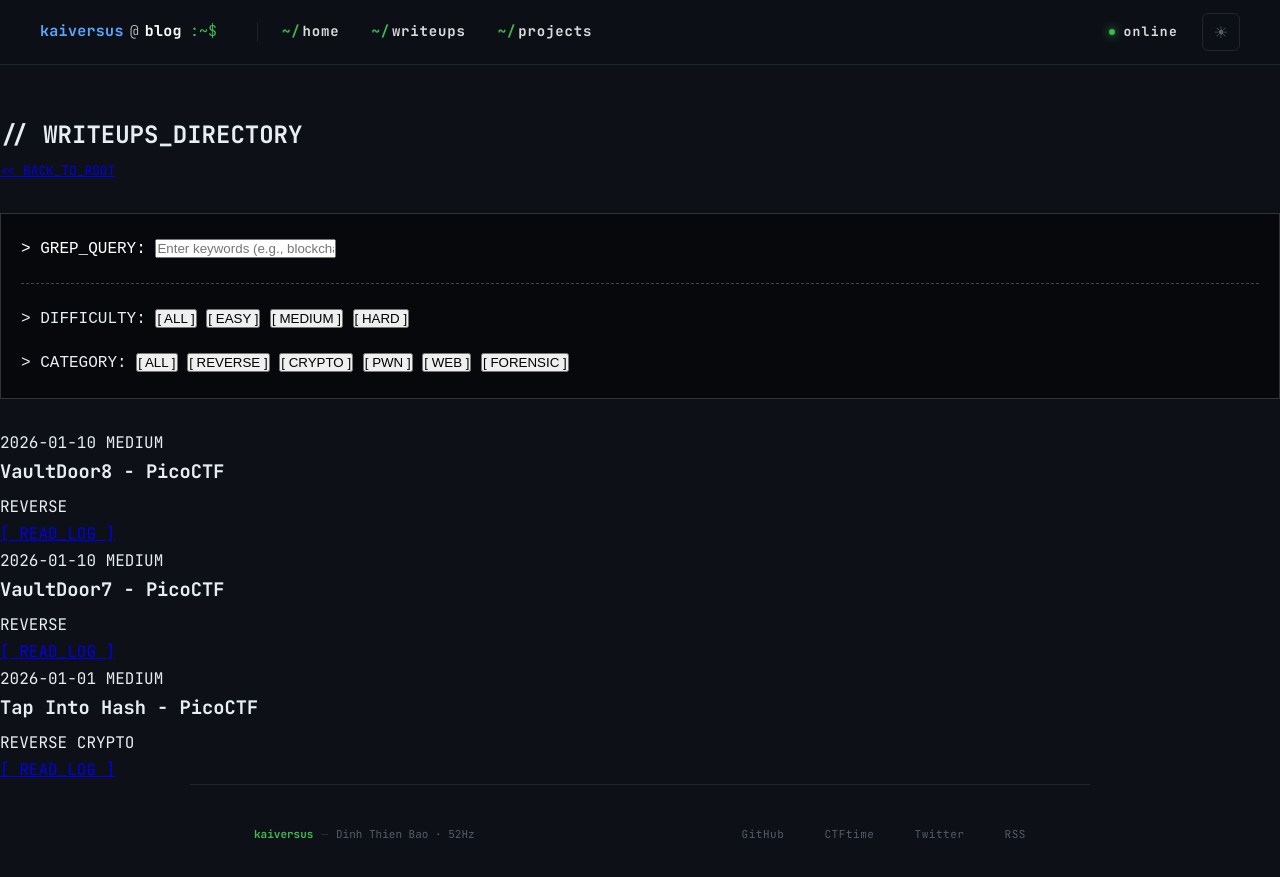
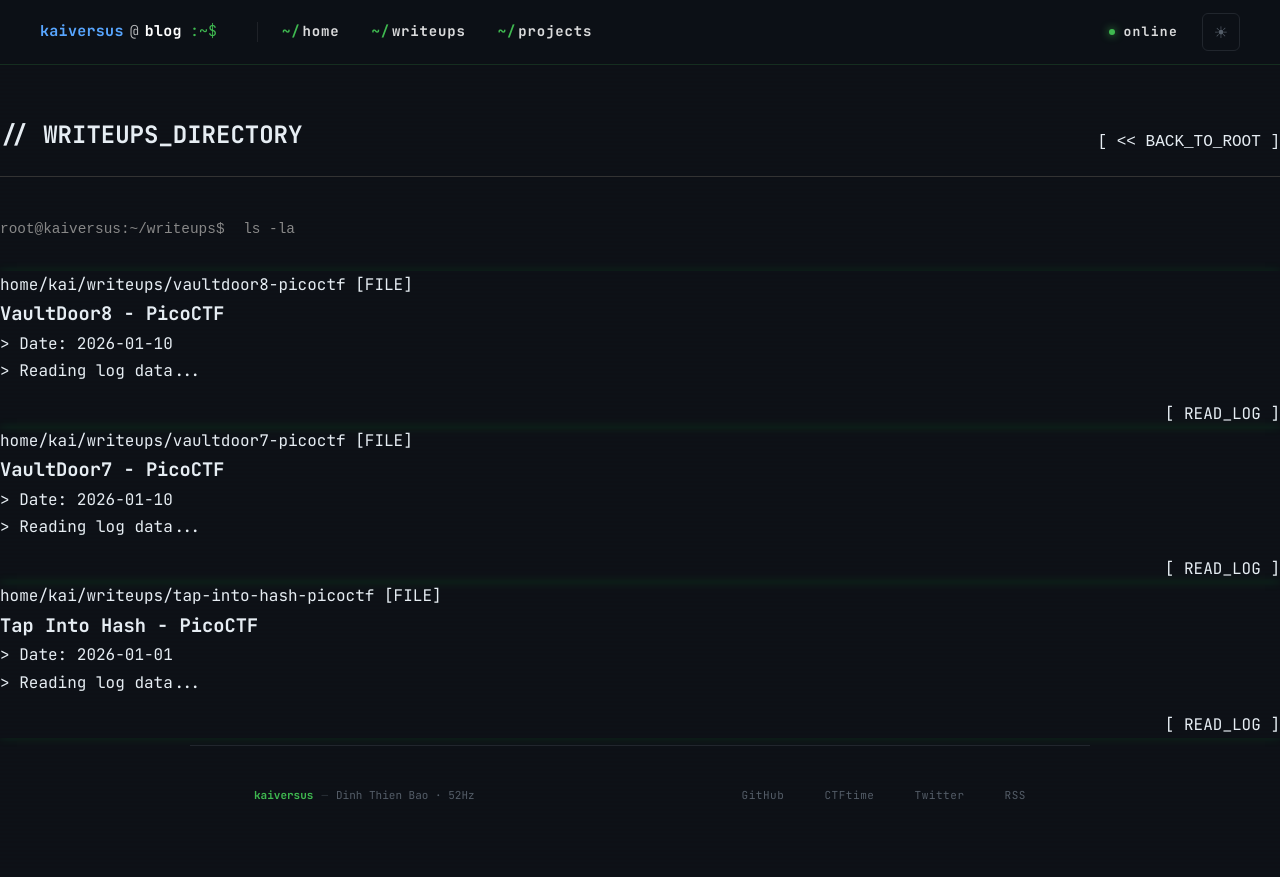
Before and after one commit to kaiversus/kaiversus.github.io, a Jekyll site: the page built from pages/writeups.md, in a window 1280 px wide. Shown: the top 877 px of the page. Built offline with Jekyll 4.4.1, drawn with Linux system fonts in a browser that asks for light colours.

Commit message:
Update writeups.md

```diff
--- a/pages/writeups.md
+++ b/pages/writeups.md
@@ -3,128 +3,32 @@ layout: default
 title: Writeups Archive
 permalink: /writeups/
 ---
-<section class="container" style="margin-top: 50px;">
-    <h1 style="color: var(--primary);">// WRITEUPS_DIRECTORY</h1>
-    <a href="/" class="btn-cyber secondary" style="font-size: 0.8rem;"><< BACK_TO_ROOT</a>
-
-    <div class="filter-console" style="margin-top: 30px; border: 1px solid #333; padding: 20px; background: rgba(0,0,0,0.5);">
-
-        <div style="margin-bottom: 20px; border-bottom: 1px dashed #444; padding-bottom: 20px;">
-            <span style="color: #fff; font-family: monospace;">> GREP_QUERY:</span>
-            <input type="text" id="searchInput" onkeyup="filterSearch()" placeholder="Enter keywords (e.g., blockchain, pico...)" class="cyber-input">
-        </div>
-
-        <div class="filter-group">
-            <span style="color: var(--primary); font-family: monospace;">> DIFFICULTY:</span>
-            <button class="filter-btn active" onclick="filterSelection('all', 'diff')">[ ALL ]</button>
-            <button class="filter-btn" onclick="filterSelection('Easy', 'diff')">[ EASY ]</button>
-            <button class="filter-btn" onclick="filterSelection('Medium', 'diff')">[ MEDIUM ]</button>
-            <button class="filter-btn" onclick="filterSelection('Hard', 'diff')">[ HARD ]</button>
-        </div>
-        <div class="filter-group" style="margin-top: 15px;">
-            <span style="color: var(--accent); font-family: monospace;">> CATEGORY:  </span>
-            <button class="filter-btn active" onclick="filterSelection('all', 'cat')">[ ALL ]</button>
-            <button class="filter-btn" onclick="filterSelection('Reverse', 'cat')">[ REVERSE ]</button>
-            <button class="filter-btn" onclick="filterSelection('Crypto', 'cat')">[ CRYPTO ]</button>
-            <button class="filter-btn" onclick="filterSelection('Pwn', 'cat')">[ PWN ]</button>
-            <button class="filter-btn" onclick="filterSelection('Web', 'cat')">[ WEB ]</button>
-            <button class="filter-btn" onclick="filterSelection('Forensic', 'cat')">[ FORENSIC ]</button>
-        </div>
+<section class="container" style="margin-top: 50px; min-height: 70vh;">
+    <div style="display: flex; justify-content: space-between; align-items: end; margin-bottom: 40px; border-bottom: 1px solid #333; padding-bottom: 20px;">
+        <h2><span style="color: var(--primary);">// WRITEUPS</span>_DIRECTORY</h2>
+        <a href="/" style="color: var(--accent); text-decoration: none; font-family: monospace;">[ << BACK_TO_ROOT ]</a>
     </div>
 
-    <div class="card-grid" style="margin-top: 30px;">
+    <div style="font-family: 'Courier New', monospace; color: #888; margin-bottom: 30px; font-size: 0.9rem;">
+        <span style="color: var(--primary); margin-right: 10px;">root@kaiversus:~/writeups$</span> ls -la
+    </div>
+
+    <div class="card-grid">
         {% for post in site.writeups reversed %}
-        <article class="log-card filter-item" data-diff="{{ post.difficulty | default: 'Unrated' }}" data-cat="{{ post.category | default: 'Misc' }}">
-
+        <article class="log-card" onclick="window.location.href='{{ post.url }}'" style="border-color: rgba(0, 255, 65, 0.5); box-shadow: 0 0 10px rgba(0, 255, 65, 0.1);">
             <div class="log-header">
-                <span>{{ post.date | date: "%Y-%m-%d" }}</span>
-                {% if post.difficulty %}
-                <span class="tag-diff {{ post.difficulty }}">{{ post.difficulty | upcase }}</span>
-                {% endif %}
+                <span>home/kai/writeups/{{ post.title | slugify }}</span>
+                <span style="color: var(--primary);">[FILE]</span>
             </div>
-
-            <h3 class="log-title search-target" style="margin-bottom: 5px;">{{ post.title }}</h3>
-
-            <div class="tag-container">
-                {% assign cat_list = post.category | split: ', ' %}
-                {% for cat in cat_list %}
-                    <span class="tag-cat {{ cat | strip }}">{{ cat | strip | upcase }}</span>
-                {% endfor %}
+            <h3 class="log-title" style="color: var(--primary);">{{ post.title }}</h3>
+            <p class="log-desc" style="margin-bottom: 15px;">
+                > Date: {{ post.date | date: "%Y-%m-%d" }}<br>
+                > {{ post.description | default: "Reading log data..." }}
+            </p>
+            <div style="text-align: right;">
+                <span class="cmd-btn">[ READ_LOG ]</span>
             </div>
-
-            <p class="log-desc search-target">{{ post.description }}</p>
-
-            <a href="{{ post.url }}" class="cmd-btn">[ READ_LOG ]</a>
         </article>
         {% endfor %}
     </div>
 </section>
-
-<script>
-    // State lưu trạng thái của 3 bộ lọc
-    let currentDiff = 'all';
-    let currentCat = 'all';
-    let currentSearch = '';
-
-    // Hàm xử lý khi gõ phím
-    function filterSearch() {
-        // Lấy giá trị ô input và chuyển về chữ thường
-        currentSearch = document.getElementById('searchInput').value.toLowerCase();
-        runFilter(); // Chạy bộ lọc tổng
-    }
-
-    // Hàm xử lý khi bấm nút Filter
-    function filterSelection(value, type) {
-        if (type === 'diff') currentDiff = value;
-        if (type === 'cat') currentCat = value;
-
-        updateActiveButton(value, type);
-        runFilter(); // Chạy bộ lọc tổng
-    }
-
-    // --- BỘ NÃO TRUNG TÂM (LOGIC LỌC) ---
-    function runFilter() {
-        let items = document.getElementsByClassName("filter-item");
-
-        for (let i = 0; i < items.length; i++) {
-            let item = items[i];
-
-            // 1. Lấy dữ liệu Attributes
-            let itemDiff = item.getAttribute('data-diff');
-            let itemCat = item.getAttribute('data-cat');
-
-            // 2. Lấy nội dung văn bản để tìm kiếm (Tiêu đề + Mô tả)
-            // Ghép lại thành 1 chuỗi lớn và chuyển về chữ thường
-            let title = item.querySelector('.log-title').innerText.toLowerCase();
-            let desc = item.querySelector('.log-desc').innerText.toLowerCase();
-            let contentText = title + " " + desc;
-
-            // 3. Kiểm tra 3 điều kiện (Logic AND)
-            let matchDiff = (currentDiff === 'all' || itemDiff === currentDiff);
-            let matchCat = (currentCat === 'all' || itemCat.indexOf(currentCat) > -1);
-            let matchSearch = (currentSearch === '' || contentText.indexOf(currentSearch) > -1);
-
-            // Nếu thỏa mãn CẢ BA thì hiện
-            if (matchDiff && matchCat && matchSearch) {
-                item.style.display = "block";
-            } else {
-                item.style.display = "none";
-            }
-        }
-    }
-
-    // Hàm đổi màu nút active
-    function updateActiveButton(value, type) {
-        let container;
-        if (type === 'diff') container = document.querySelectorAll('.filter-group')[0];
-        else container = document.querySelectorAll('.filter-group')[1];
-
-        let btns = container.getElementsByClassName("filter-btn");
-        for (let i = 0; i < btns.length; i++) {
-            btns[i].className = btns[i].className.replace(" active", "");
-            if (btns[i].getAttribute('onclick').includes("'" + value + "'")) {
-                btns[i].className += " active";
-            }
-        }
-    }
-</script>
```
